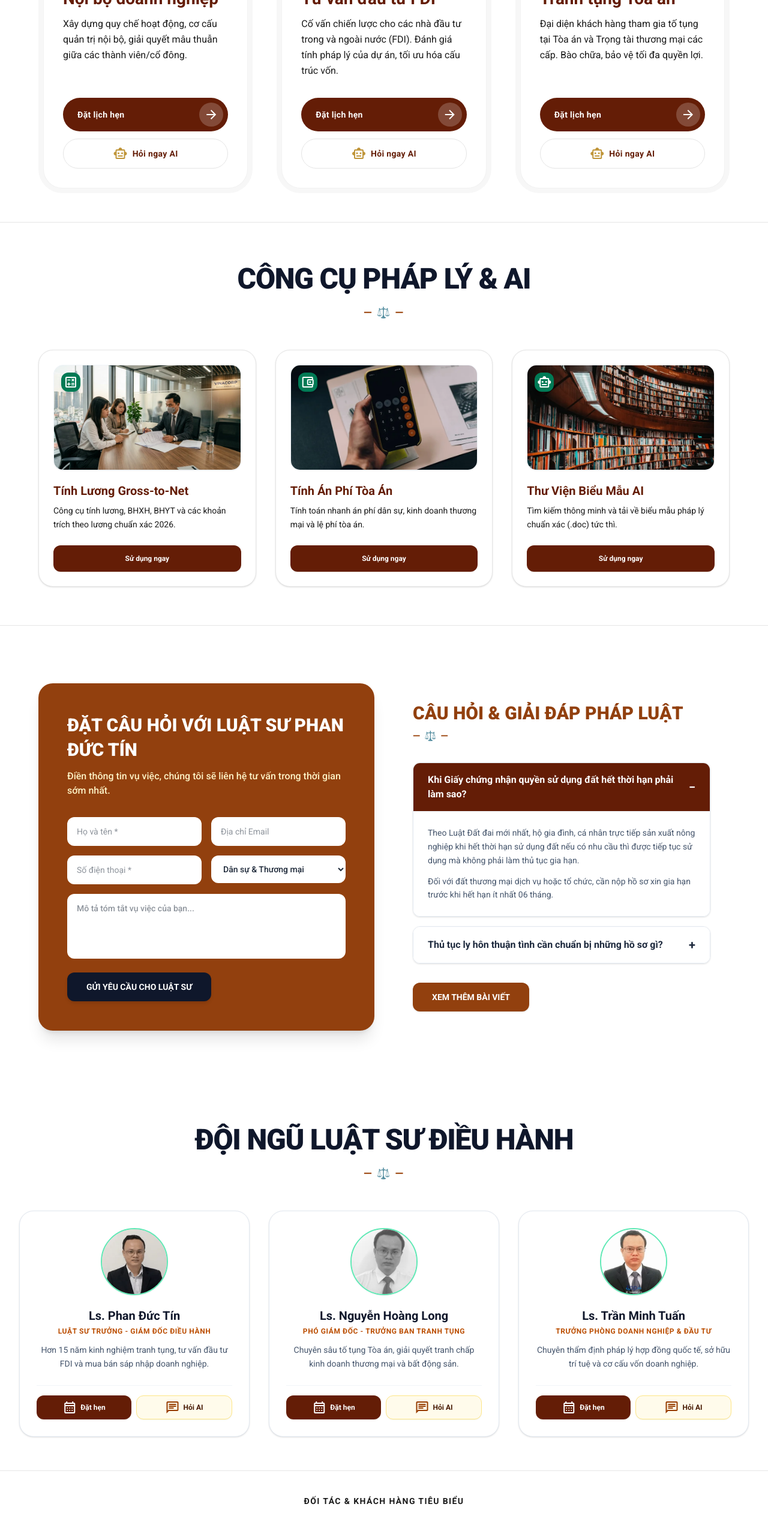
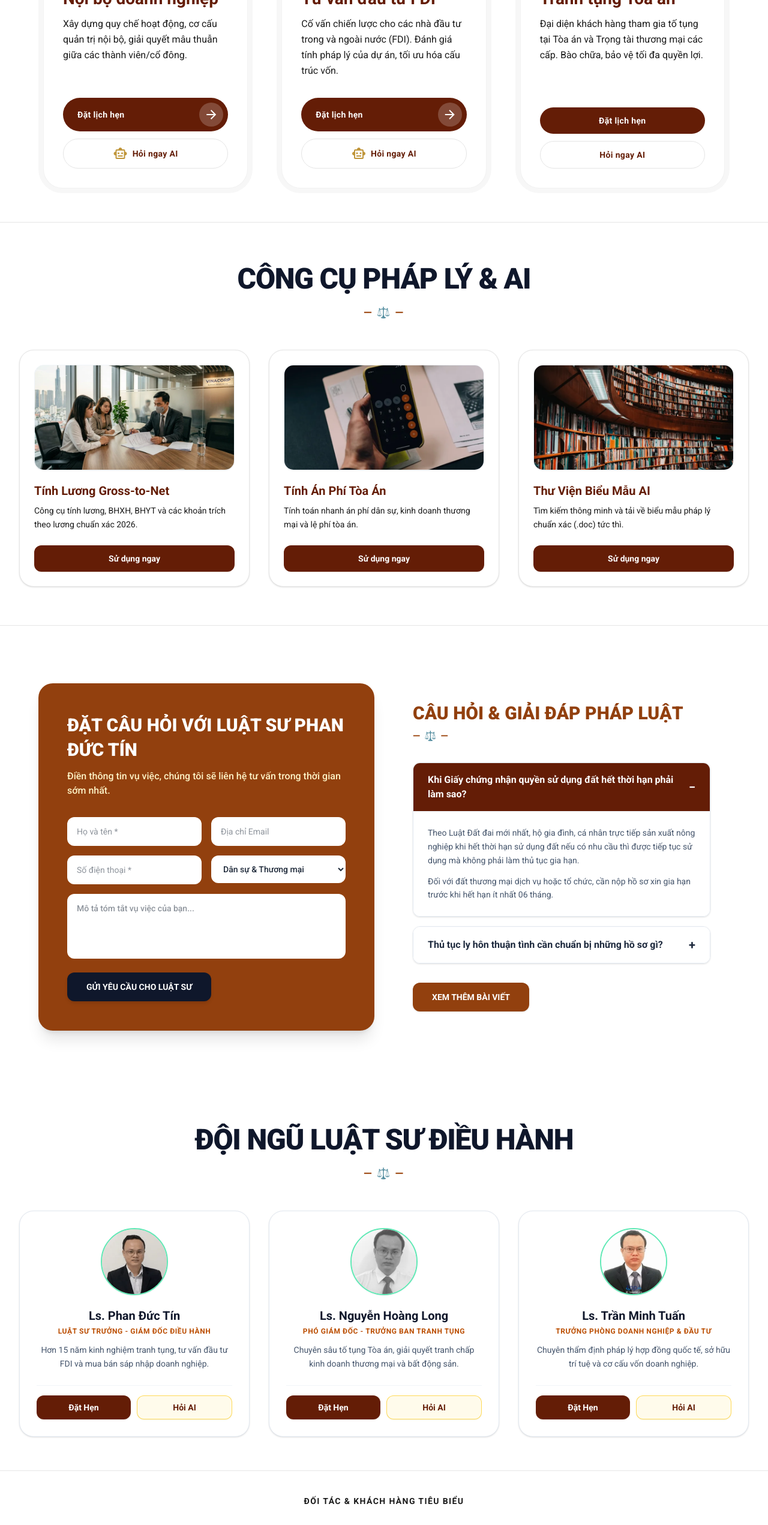
Before and after one commit to RexMcG/webluatductin, a Next.js app: page / in a window 1280 px wide. Shown: the part 2568-5110 px from the top of the page at 60% size. Built offline with nearby package versions, Linux system fonts and the light colour scheme.

Commit message:
style: remove icons from tools and lawyer cards on homepage for clean aesthetic

```diff
--- a/src/app/page.tsx
+++ b/src/app/page.tsx
@@ -408,15 +408,11 @@ export default function Home() {
                 Đại diện khách hàng tham gia tố tụng tại Tòa án và Trọng tài thương mại các cấp. Bào chữa, bảo vệ tối đa quyền lợi.
               </p>
               <div className="flex flex-col gap-3 mt-auto">
-                <Link href="/appointment" className="flex w-full items-center justify-between bg-primary text-on-primary rounded-full pl-6 pr-2 py-2 hover:bg-secondary transition-colors duration-700 ease-[cubic-bezier(0.32,0.72,0,1)] group/btn">
-                  <span className="font-label-sm font-semibold tracking-wide text-sm">Đặt lịch hẹn</span>
-                  <div className="w-10 h-10 rounded-full bg-white/20 flex items-center justify-center group-hover/btn:translate-x-1 group-hover/btn:-translate-y-[1px] group-hover/btn:scale-105 transition-all duration-700 ease-[cubic-bezier(0.32,0.72,0,1)]">
-                    <span className="material-symbols-outlined text-sm">arrow_forward</span>
-                  </div>
+                <Link href="/appointment" className="flex w-full items-center justify-center bg-primary text-on-primary rounded-full px-6 py-3 hover:bg-secondary transition-colors duration-700 ease-[cubic-bezier(0.32,0.72,0,1)] font-semibold tracking-wide text-sm">
+                  Đặt lịch hẹn
                 </Link>
-                <Link href="/ai-chatbot" className="flex w-full items-center justify-center gap-2 bg-surface-main border border-border-neutral text-primary rounded-full px-6 py-3 hover:bg-surface-alt transition-colors duration-700 ease-[cubic-bezier(0.32,0.72,0,1)] active:scale-[0.98]">
-                  <span className="material-symbols-outlined text-base text-accent">smart_toy</span>
-                  <span className="font-label-sm font-semibold tracking-wide text-sm">Hỏi ngay AI</span>
+                <Link href="/ai-chatbot" className="flex w-full items-center justify-center bg-surface-main border border-border-neutral text-primary rounded-full px-6 py-3 hover:bg-surface-alt transition-colors duration-700 ease-[cubic-bezier(0.32,0.72,0,1)] active:scale-[0.98] font-semibold tracking-wide text-sm">
+                  Hỏi ngay AI
                 </Link>
               </div>
             </div>
@@ -427,7 +423,7 @@ export default function Home() {
 
       {/* Featured Tools */}
       <section className="bg-surface-alt border-y border-border-neutral py-16">
-        <div className="max-w-container-max mx-auto px-margin-mobile md:px-margin-desktop">
+        <div className="max-w-7xl mx-auto px-4 md:px-8">
           <div className="text-center mb-12 w-full flex flex-col items-center justify-center">
             <h2 className="text-3xl md:text-5xl font-black text-slate-900 font-sans leading-tight tracking-tight uppercase text-center mb-2">
               Công Cụ Pháp Lý &amp; AI
@@ -437,7 +433,7 @@ export default function Home() {
             </div>
           </div>
           <div className="grid grid-cols-1 md:grid-cols-3 gap-6 md:gap-8">
-            <div className="bg-surface-main border border-border-neutral p-5 sm:p-6 hover:shadow-xl shadow-sm transition-all rounded-3xl group flex flex-col justify-between">
+            <Link href="/salary-calculator" className="bg-surface-main border border-border-neutral p-5 sm:p-6 hover:shadow-xl hover:border-amber-400 hover:-translate-y-1 shadow-sm transition-all rounded-3xl group flex flex-col justify-between cursor-pointer">
               <div>
                 <div className="relative w-full h-44 rounded-2xl overflow-hidden mb-5 border border-slate-100 bg-slate-100 shadow-2xs">
                   <img
@@ -448,17 +444,16 @@ export default function Home() {
                     loading="lazy"
                     className="w-full h-full object-cover group-hover:scale-105 transition-transform duration-500"
                   />
-                  <div className="absolute top-3 left-3 bg-emerald-700 text-white rounded-xl w-8 h-8 flex items-center justify-center shadow-md">
-                    <span className="material-symbols-outlined text-lg">calculate</span>
-                  </div>
                 </div>
-                <h3 className="font-headline-md text-xl font-bold text-primary mb-2">Tính Lương Gross-to-Net</h3>
+                <h3 className="font-headline-md text-xl font-bold text-primary mb-2 group-hover:text-[#641D06] transition-colors">Tính Lương Gross-to-Net</h3>
                 <p className="font-body-md text-text-secondary mb-6 text-sm leading-relaxed">Công cụ tính lương, BHXH, BHYT và các khoản trích theo lương chuẩn xác 2026.</p>
               </div>
-              <Link aria-label="Sử dụng công cụ tính lương Gross sang Net chuẩn xác" className="block w-full bg-[#641D06] text-white h-11 rounded-xl font-bold hover:bg-black transition-colors text-center leading-[44px] text-xs shadow-2xs" href="/salary-calculator">Sử dụng ngay</Link>
-            </div>
+              <div className="w-full bg-[#641D06] text-white h-11 rounded-xl font-bold group-hover:bg-black transition-colors text-center leading-[44px] text-sm shadow-2xs">
+                Sử dụng ngay
+              </div>
+            </Link>
 
-            <div className="bg-surface-main border border-border-neutral p-5 sm:p-6 hover:shadow-xl shadow-sm transition-all rounded-3xl group flex flex-col justify-between">
+            <Link href="/court-fee-calculator" className="bg-surface-main border border-border-neutral p-5 sm:p-6 hover:shadow-xl hover:border-amber-400 hover:-translate-y-1 shadow-sm transition-all rounded-3xl group flex flex-col justify-between cursor-pointer">
               <div>
                 <div className="relative w-full h-44 rounded-2xl overflow-hidden mb-5 border border-slate-100 bg-slate-100 shadow-2xs">
                   <img
@@ -469,17 +464,16 @@ export default function Home() {
                     loading="lazy"
                     className="w-full h-full object-cover group-hover:scale-105 transition-transform duration-500"
                   />
-                  <div className="absolute top-3 left-3 bg-emerald-700 text-white rounded-xl w-8 h-8 flex items-center justify-center shadow-md">
-                    <span className="material-symbols-outlined text-lg">account_balance_wallet</span>
-                  </div>
                 </div>
-                <h3 className="font-headline-md text-xl font-bold text-primary mb-2">Tính Án Phí Tòa Án</h3>
+                <h3 className="font-headline-md text-xl font-bold text-primary mb-2 group-hover:text-[#641D06] transition-colors">Tính Án Phí Tòa Án</h3>
                 <p className="font-body-md text-text-secondary mb-6 text-sm leading-relaxed">Tính toán nhanh án phí dân sự, kinh doanh thương mại và lệ phí tòa án.</p>
               </div>
-              <Link aria-label="Sử dụng công cụ tính án phí và lệ phí tòa án" className="block w-full bg-[#641D06] text-white h-11 rounded-xl font-bold hover:bg-black transition-colors text-center leading-[44px] text-xs shadow-2xs" href="/court-fee-calculator">Sử dụng ngay</Link>
-            </div>
+              <div className="w-full bg-[#641D06] text-white h-11 rounded-xl font-bold group-hover:bg-black transition-colors text-center leading-[44px] text-sm shadow-2xs">
+                Sử dụng ngay
+              </div>
+            </Link>
 
-            <div className="bg-surface-main border border-border-neutral p-5 sm:p-6 hover:shadow-xl shadow-sm transition-all rounded-3xl group flex flex-col justify-between">
+            <Link href="/ai-form-library" className="bg-surface-main border border-border-neutral p-5 sm:p-6 hover:shadow-xl hover:border-amber-400 hover:-translate-y-1 shadow-sm transition-all rounded-3xl group flex flex-col justify-between cursor-pointer">
               <div>
                 <div className="relative w-full h-44 rounded-2xl overflow-hidden mb-5 border border-slate-100 bg-slate-100 shadow-2xs">
                   <img
@@ -490,15 +484,14 @@ export default function Home() {
                     loading="lazy"
                     className="w-full h-full object-cover group-hover:scale-105 transition-transform duration-500"
                   />
-                  <div className="absolute top-3 left-3 bg-emerald-700 text-white rounded-xl w-8 h-8 flex items-center justify-center shadow-md">
-                    <span className="material-symbols-outlined text-lg">smart_toy</span>
-                  </div>
                 </div>
-                <h3 className="font-headline-md text-xl font-bold text-primary mb-2">Thư Viện Biểu Mẫu AI</h3>
+                <h3 className="font-headline-md text-xl font-bold text-primary mb-2 group-hover:text-[#641D06] transition-colors">Thư Viện Biểu Mẫu AI</h3>
                 <p className="font-body-md text-text-secondary mb-6 text-sm leading-relaxed">Tìm kiếm thông minh và tải về biểu mẫu pháp lý chuẩn xác (.doc) tức thì.</p>
               </div>
-              <Link aria-label="Sử dụng kho biểu mẫu pháp luật và tải về" className="block w-full bg-[#641D06] text-white h-11 rounded-xl font-bold hover:bg-black transition-colors text-center leading-[44px] text-xs shadow-2xs" href="/ai-form-library">Sử dụng ngay</Link>
-            </div>
+              <div className="w-full bg-[#641D06] text-white h-11 rounded-xl font-bold group-hover:bg-black transition-colors text-center leading-[44px] text-sm shadow-2xs">
+                Sử dụng ngay
+              </div>
+            </Link>
           </div>
         </div>
       </section>
@@ -686,12 +679,12 @@ export default function Home() {
               <h3 className="text-xl font-bold text-slate-900 font-sans mb-1">{ls.name}</h3>
               <p className="text-xs font-bold text-amber-700 uppercase tracking-wider mb-3">{ls.role}</p>
               <p className="text-slate-600 text-sm mb-6 leading-relaxed flex-grow">{ls.desc}</p>
-              <div className="flex gap-2 w-full pt-4 border-t border-slate-100">
-                <Link className="flex items-center justify-center gap-1.5 flex-1 bg-[#641D06] text-white h-10 rounded-xl font-bold text-xs hover:bg-black transition-colors shadow-2xs" href="/appointment">
-                  <span className="material-symbols-outlined text-sm">calendar_month</span> Đặt hẹn
+              <div className="flex gap-2.5 w-full pt-4 border-t border-slate-100">
+                <Link className="flex items-center justify-center flex-1 bg-[#641D06] text-white h-10 rounded-xl font-bold text-sm hover:bg-black transition-colors shadow-2xs text-center" href="/appointment">
+                  Đặt Hẹn
                 </Link>
-                <Link className="flex items-center justify-center gap-1.5 flex-1 bg-amber-50 text-amber-950 border border-amber-200 h-10 rounded-xl font-bold text-xs hover:bg-amber-100 transition-colors shadow-2xs" href="/ai-chatbot">
-                  <span className="material-symbols-outlined text-sm text-amber-800">chat</span> Hỏi AI
+                <Link className="flex items-center justify-center flex-1 bg-amber-50 text-[#641D06] border border-amber-300/80 h-10 rounded-xl font-bold text-sm hover:bg-amber-100 transition-colors shadow-2xs text-center" href="/ai-chatbot">
+                  Hỏi AI
                 </Link>
               </div>
             </div>
```
